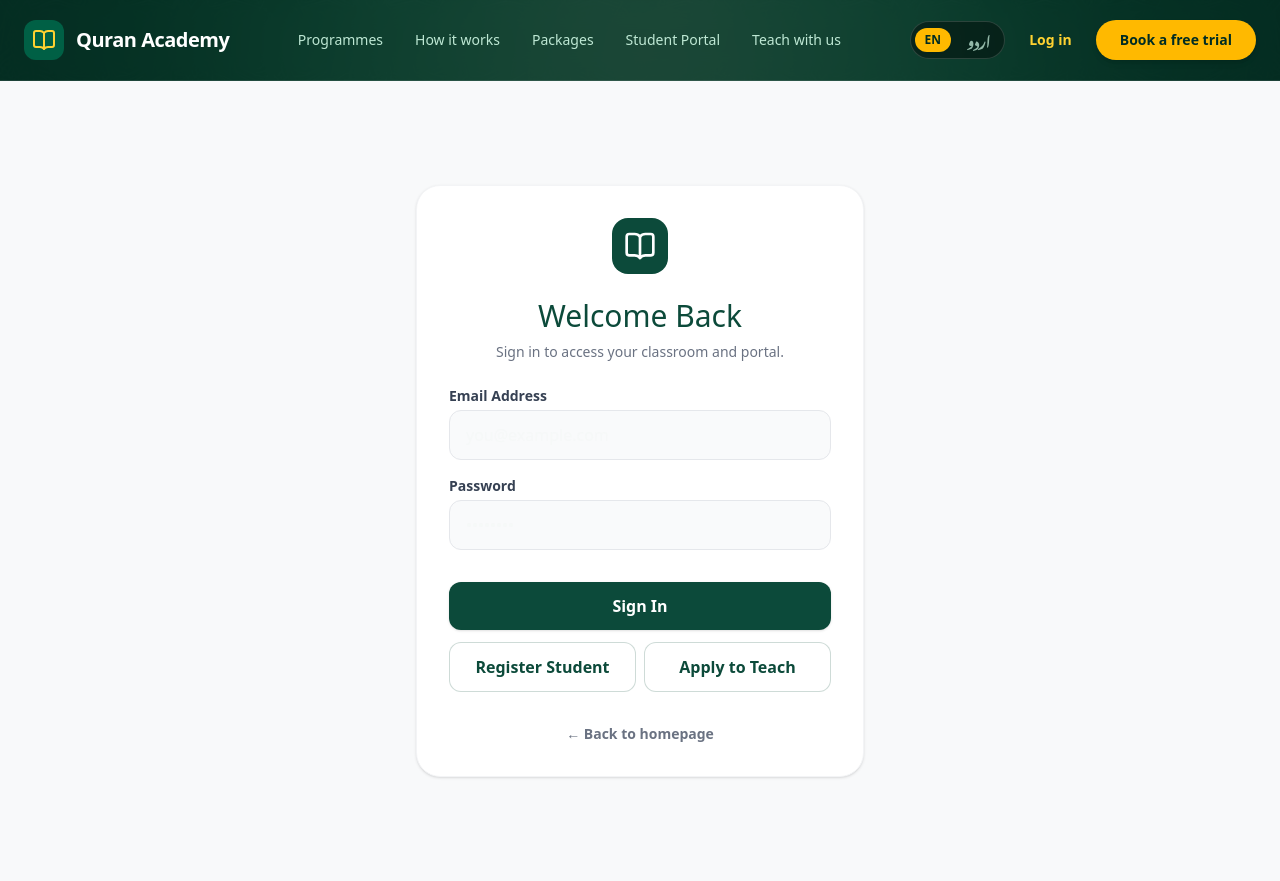
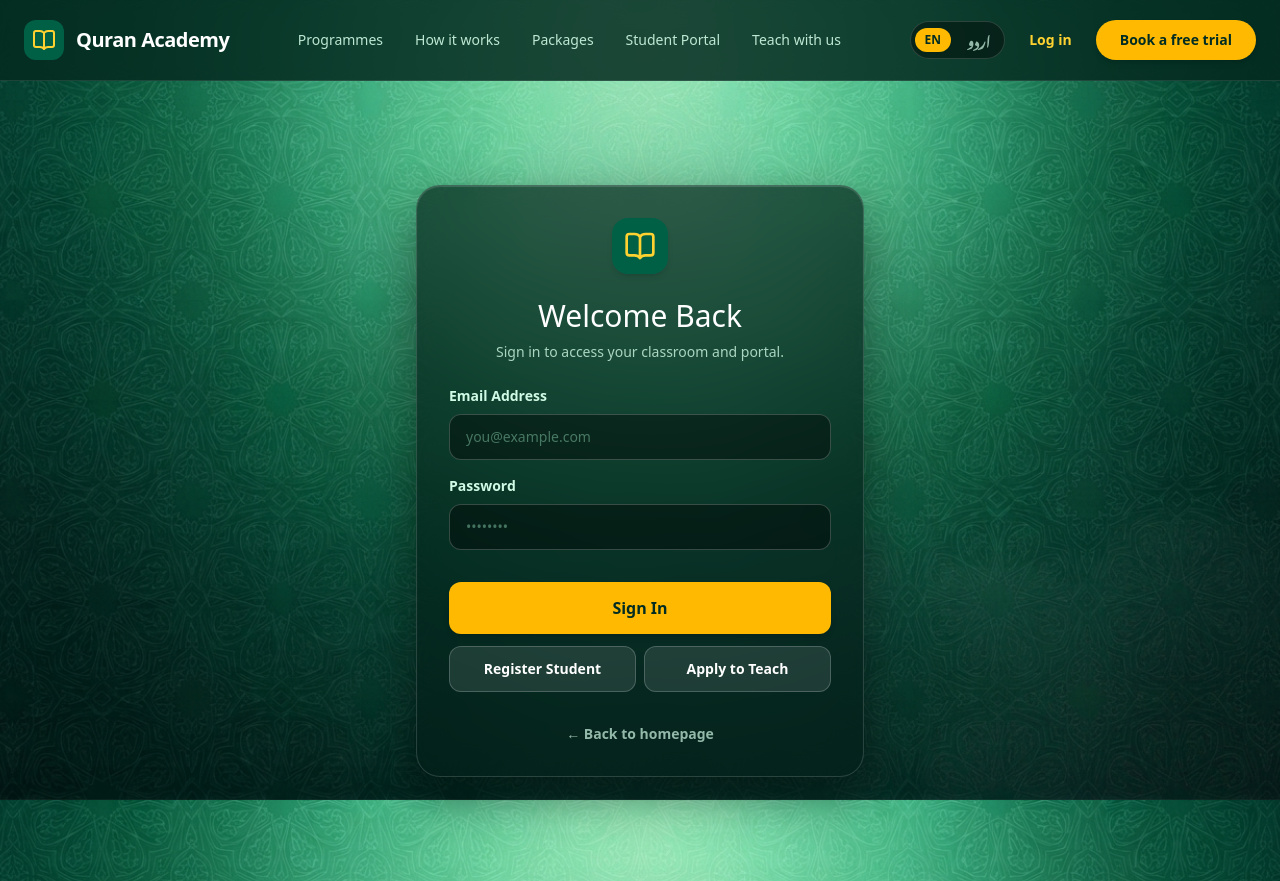
Before and after one commit to mdawoodali/QURAN-ACADEMY-APP, a Next.js app in the folder apps/web/: page /login in a window 1280 px wide. Built offline with nearby package versions, Linux system fonts and the light colour scheme; a web font is replaced by a local one.

Commit message:
style(login): update login card to glassmorphism with high contrast

```diff
--- a/apps/web/src/app/(public)/login/page.tsx
+++ b/apps/web/src/app/(public)/login/page.tsx
@@ -1,4 +1,4 @@
-import { login, signup } from './actions'
+import { login } from './actions'
 import { BookOpen } from 'lucide-react'
 import Link from 'next/link'
 
@@ -8,63 +8,63 @@ export default async function LoginPage(props: { searchParams: Promise<{ error?:
   const searchParams = await props.searchParams;
 
   return (
-    <div className="min-h-screen flex items-center justify-center bg-[#F8F9FA] px-4">
-      <div className="max-w-md w-full bg-white rounded-3xl p-8 shadow-sm border border-gray-100">
+    <div className="min-h-screen flex items-center justify-center bg-transparent px-4 py-12">
+      <div className="max-w-md w-full glass-container rounded-3xl p-8 border border-white/15 shadow-2xl">
         <div className="flex justify-center mb-6">
-          <div className="bg-[#0C4A3A] p-3 rounded-2xl text-white">
+          <div className="bg-emerald-800 p-3 rounded-2xl text-amber-300 shadow-md">
             <BookOpen size={32} />
           </div>
         </div>
-        <h2 className="text-3xl font-serif text-[#0C4A3A] text-center mb-2">Welcome Back</h2>
-        <p className="text-gray-500 text-center text-sm mb-6">Sign in to access your classroom and portal.</p>
+        <h2 className="text-3xl font-serif text-white text-center mb-2">Welcome Back</h2>
+        <p className="text-emerald-100/80 text-center text-sm mb-6">Sign in to access your classroom and portal.</p>
 
         {searchParams?.error && (
-          <div className="bg-red-50 text-red-600 p-4 rounded-xl text-sm font-bold mb-6 border border-red-100">
+          <div className="bg-red-950/60 text-red-200 p-4 rounded-xl text-sm font-bold mb-6 border border-red-500/30">
             {searchParams.error}
           </div>
         )}
 
         <form className="space-y-4">
           <div>
-            <label className="block text-sm font-bold text-gray-700 mb-1" htmlFor="email">Email Address</label>
+            <label className="block text-sm font-semibold text-emerald-100 mb-2" htmlFor="email">Email Address</label>
             <input
               id="email"
               name="email"
               type="email"
               required
-              className="w-full px-4 py-3 bg-gray-50 border border-gray-200 rounded-xl focus:outline-none focus:border-[#0C4A3A] transition"
+              className="w-full px-4 py-3 bg-black/40 border border-white/20 rounded-xl text-white placeholder:text-emerald-200/40 focus:outline-none focus:border-amber-400 focus:ring-1 focus:ring-amber-400 transition text-sm"
               placeholder="you@example.com"
             />
           </div>
           <div>
-            <label className="block text-sm font-bold text-gray-700 mb-1" htmlFor="password">Password</label>
+            <label className="block text-sm font-semibold text-emerald-100 mb-2" htmlFor="password">Password</label>
             <input
               id="password"
               name="password"
               type="password"
               required
-              className="w-full px-4 py-3 bg-gray-50 border border-gray-200 rounded-xl focus:outline-none focus:border-[#0C4A3A] transition"
+              className="w-full px-4 py-3 bg-black/40 border border-white/20 rounded-xl text-white placeholder:text-emerald-200/40 focus:outline-none focus:border-amber-400 focus:ring-1 focus:ring-amber-400 transition text-sm"
               placeholder="••••••••"
             />
           </div>
 
           <div className="pt-4 flex flex-col gap-3">
-            <button formAction={login} className="w-full bg-[#0C4A3A] text-white py-3 rounded-xl font-bold hover:bg-[#0D5C46] transition transform hover:-translate-y-0.5 shadow-sm">
+            <button formAction={login} className="w-full bg-amber-400 hover:bg-amber-300 text-emerald-950 py-3.5 rounded-xl font-bold transition shadow-md cursor-pointer">
               Sign In
             </button>
             <div className="flex gap-2">
-              <Link href="/register/student" className="w-1/2 text-center bg-white text-[#0C4A3A] border border-[#0C4A3A]/20 py-3 rounded-xl font-bold hover:bg-emerald-50 transition">
+              <Link href="/register/student" className="w-1/2 text-center bg-white/10 hover:bg-white/20 text-white border border-white/20 py-3 rounded-xl font-bold transition text-sm">
                 Register Student
               </Link>
-              <Link href="/register/teacher" className="w-1/2 text-center bg-white text-[#0C4A3A] border border-[#0C4A3A]/20 py-3 rounded-xl font-bold hover:bg-emerald-50 transition">
+              <Link href="/register/teacher" className="w-1/2 text-center bg-white/10 hover:bg-white/20 text-white border border-white/20 py-3 rounded-xl font-bold transition text-sm">
                 Apply to Teach
               </Link>
             </div>
           </div>
         </form>
 
-        <div className="mt-8 text-center text-sm text-gray-500">
-          <Link href="/" className="hover:text-[#0C4A3A] font-bold transition">← Back to homepage</Link>
+        <div className="mt-8 text-center text-sm text-emerald-100/70">
+          <Link href="/" className="hover:text-amber-300 font-bold transition">← Back to homepage</Link>
         </div>
       </div>
     </div>
```
